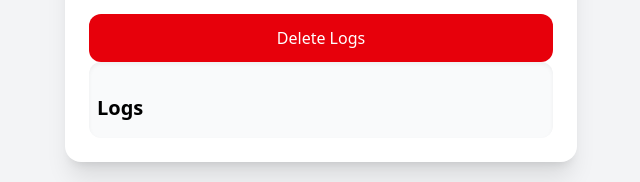
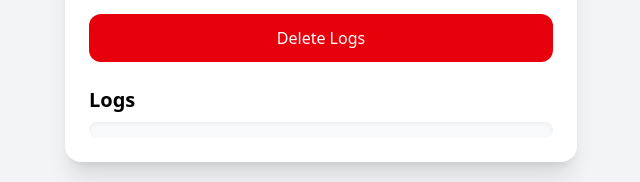
Before and after one commit to lowiechojas/otcalculator, a React (Vite) app: page / in a window 1280 px wide. Shown: the part 770-952 px from the top of the page, without its empty margins (319-959 px from the left). Built offline with nearby package versions, Linux system fonts and the light colour scheme.

Commit message:
Added functionality to show or hide logs

```diff
--- a/src/components/RealTimeApp.jsx
+++ b/src/components/RealTimeApp.jsx
@@ -139,9 +139,17 @@ return (
 
 </div>
 
+    <h2 className="text-xl font-bold mt-6 mb-2">
+            <button className="hover:cursor-pointer"
+            onClick={() => {const logsDiv = document.getElementById("logs");
+if (logsDiv) {
+logsDiv.classList.toggle("hidden");
+logsDiv.classList.toggle("grid");
+}}}
+            >Logs</button>
+        </h2>
+    <div id="logs" className="max-h-full grid overflow-y-hidden p-2 bg-gray-50 rounded-xl shadow-inner">
 
-    <div className="max-h-full grid overflow-y-hidden p-2 bg-gray-50 rounded-xl shadow-inner">
-        <h2 className="text-xl font-bold mt-6 mb-2">Logs</h2>
         {logs.map((log, i) => (
             <div key={i} className="p-3 border-b">
             <p><strong>Date:</strong> {log.dateIn}</p>
```
